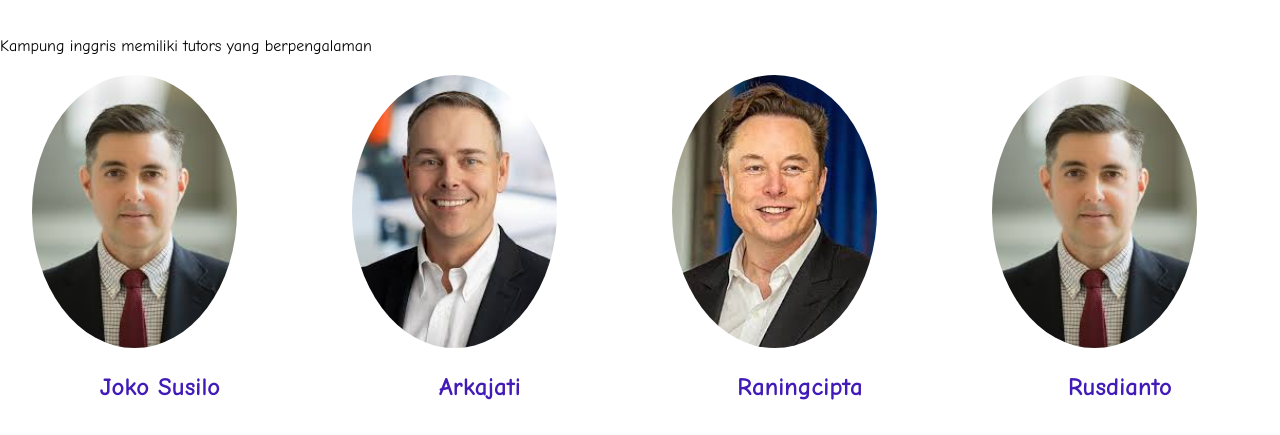
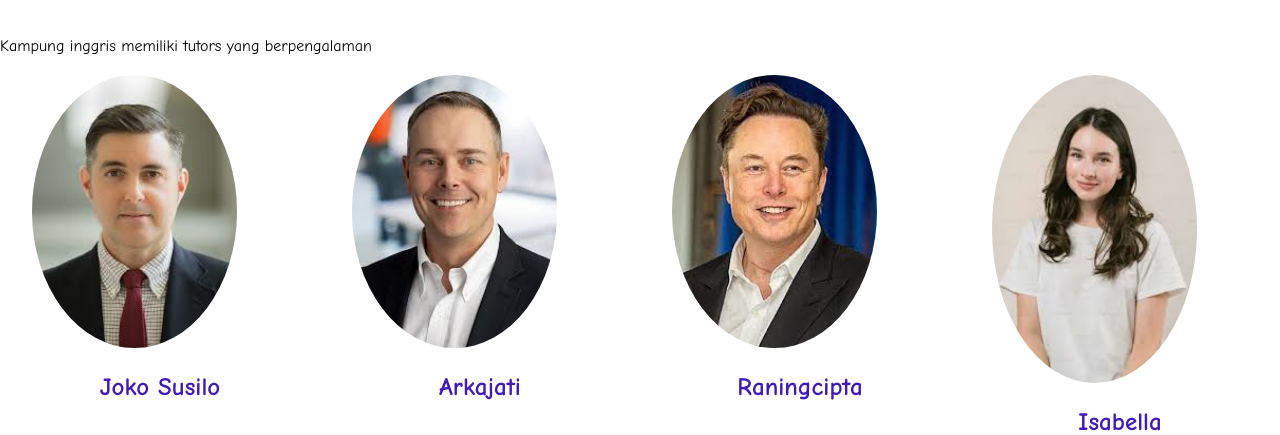
Before and after one commit to putriaulia28-ai/company_profile, a plain HTML site: page index.html in a window 1280 px wide. Shown: the part 1156-1591 px from the top of the page. Drawn offline with Linux system fonts and the light colour scheme.

Commit message:
Update index.html

```diff
--- a/index.html
+++ b/index.html
@@ -74,8 +74,8 @@
                     <p>Raningcipta</p>
                 </div>
                 <div class="kartu-tutor">
-                    <img src="wilson.jpg" />
-                    <p>Rusdianto</p>
+                    <img src="caca.jpg" />
+                    <p>Isabella</p>
                 </div>
             </div>
         </div>
```
